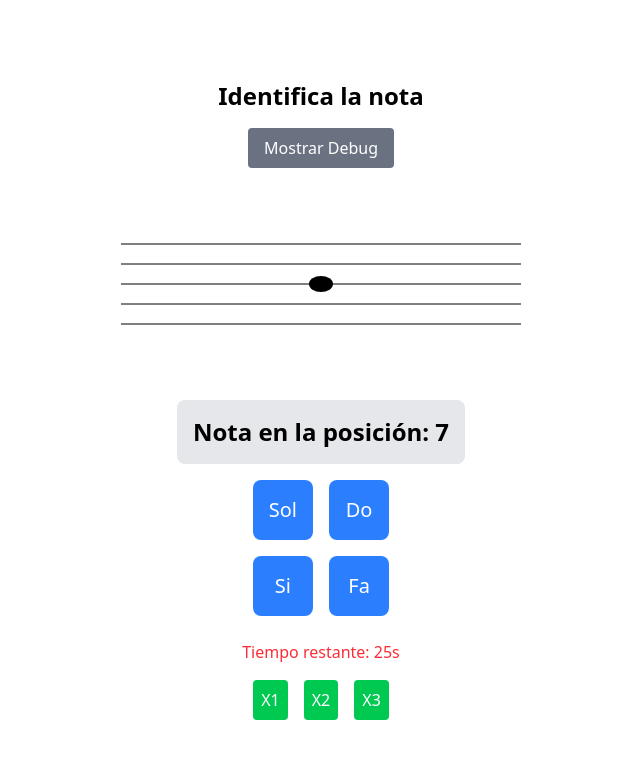
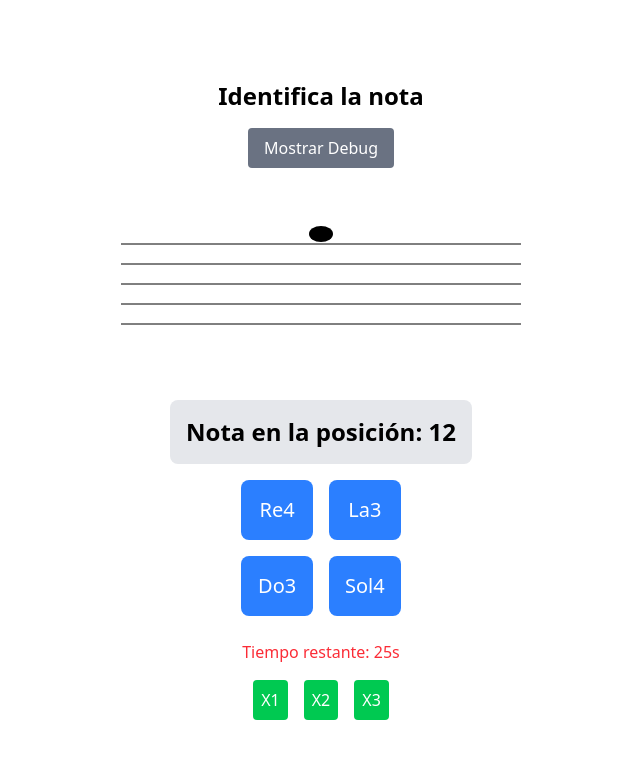
Before and after one commit to andres-calvo/music-training, a React (Vite) app: page / in a window 1280 px wide. Shown: the top 758 px of the page, without its empty margins (319-959 px from the left). Built offline with nearby package versions, Linux system fonts and the light colour scheme.

Commit message:
Additional notes

```diff
--- a/src/App.tsx
+++ b/src/App.tsx
@@ -2,13 +2,19 @@ import { useState, useEffect } from "react";
 import StaffLines from "./components/StaffLines";
 
 const NOTES = [
-  { name: "Do", position: 1 },  // En la línea invisible
-  { name: "Re", position: 2 },  // En el espacio entre línea invisible y primera línea
-  { name: "Mi", position: 3 },  // En la primera línea
-  { name: "Fa", position: 4 },  // En el espacio entre primera y segunda línea
-  { name: "Sol", position: 5 }, // En la segunda línea
-  { name: "La", position: 6 },  // En el espacio entre segunda y tercera línea
-  { name: "Si", position: 7 }   // En la tercera línea
+  { name: "Do3", position: 1 },   // Do de la octava 3 (línea invisible)
+  { name: "Re3", position: 2 },   // Re de la octava 3 (espacio)
+  { name: "Mi3", position: 3 },   // Mi de la octava 3 (primera línea)
+  { name: "Fa3", position: 4 },   // Fa de la octava 3 (espacio)
+  { name: "Sol3", position: 5 },  // Sol de la octava 3 (segunda línea)
+  { name: "La3", position: 6 },   // La de la octava 3 (espacio)
+  { name: "Si3", position: 7 },   // Si de la octava 3 (tercera línea)
+  { name: "Do4", position: 8 },   // Do de la octava 4 (espacio)
+  { name: "Re4", position: 9 },   // Re de la octava 4 (cuarta línea)
+  { name: "Mi4", position: 10 },  // Mi de la octava 4 (espacio)
+  { name: "Fa4", position: 11 },  // Fa de la octava 4 (quinta línea)
+  { name: "Sol4", position: 12 }, // Sol de la octava 4 (espacio arriba)
+  { name: "La4", position: 13 }   // La de la octava 4 (línea adicional arriba)
 ];
 
 const BASE_TIMER = 30;
--- a/src/components/Note.tsx
+++ b/src/components/Note.tsx
@@ -1,7 +1,7 @@
 import React from 'react';
 
 interface NoteProps {
-  position: number;  // 1 = Do (línea invisible), 2 = Re (espacio), 3 = Mi (línea 1), 4 = Fa (espacio), 5 = Sol (línea 2), 6 = La (espacio), 7 = Si (línea 3)
+  position: number;  // 1 = Do3 (línea invisible), 2 = Re3 (espacio), ..., 13 = La4 (línea adicional arriba)
   lineSpacing?: number;
   width?: number;
   height?: number;
@@ -37,8 +37,8 @@ const Note: React.FC<NoteProps> = ({
         fill="black"
       />
 
-      {/* Si es Do (posición 1), dibujamos la línea que lo atraviesa */}
-      {position === 1 && (
+      {/* Si es Do3 (posición 1) o La4 (posición 13), dibujamos la línea que lo atraviesa */}
+      {(position === 1 || position === 13) && (
         <line
           x1={(width / 2) - (noteWidth / 2) - 15}
           y1={noteY}
```
